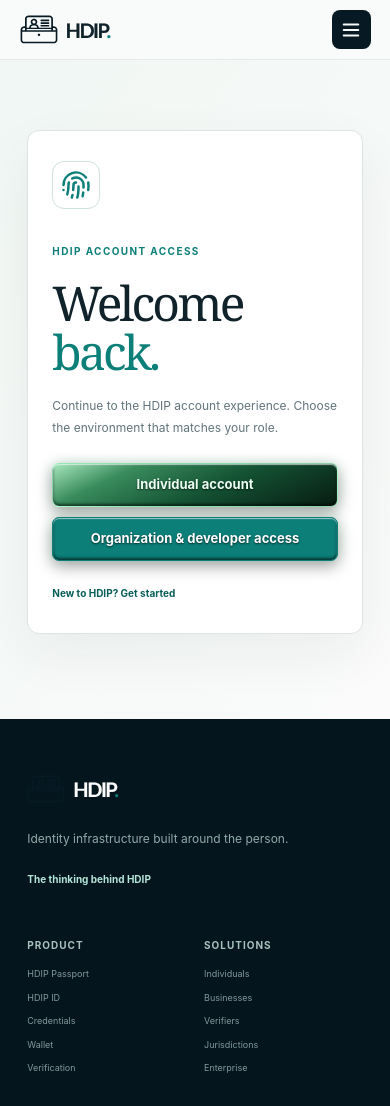
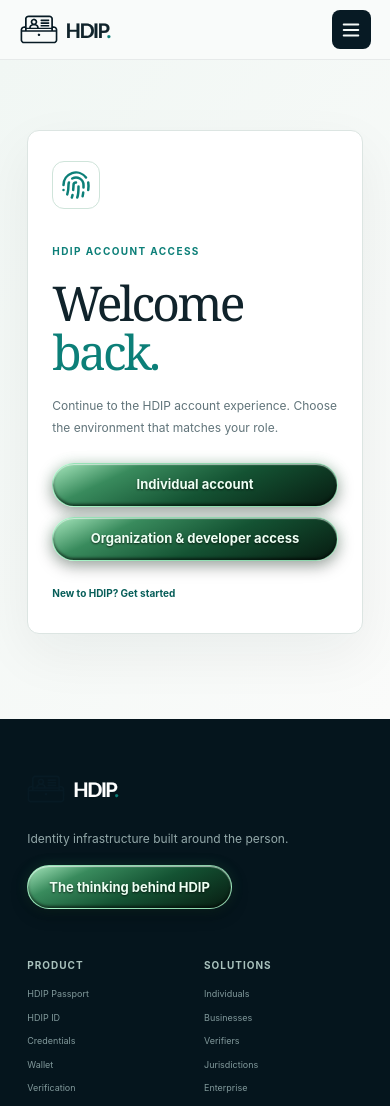
Before and after one commit to Emiloart/hdipassport, a Next.js app: page /sign-in in a window 390 px wide. Shown: the top 1106 px of the page. Built offline with nearby package versions, Linux system fonts and the light colour scheme.

Commit message:
Make all non-hero CTAs consistently oval

```diff
--- a/src/app/globals.css
+++ b/src/app/globals.css
@@ -669,3 +669,66 @@ html,body{width:100%;max-width:100%;overflow-x:clip}
   }
   .next-link{min-width:0;flex:1 1 145px}
 }
+
+
+/* Final CTA normalization: pill-shaped actions everywhere, without altering the hero or carousel controls. */
+.button:not(.hero-primary-cta):not(.architecture-control),
+.text-link,
+.footer-vision,
+.mega-all,
+.next-link{
+  min-height:50px;
+  padding:0 24px;
+  border-radius:999px;
+}
+.text-link,
+.footer-vision{
+  display:inline-flex;
+  align-items:center;
+  justify-content:center;
+  gap:10px;
+  border:1px solid var(--teal);
+  background:var(--teal);
+  color:#fff;
+  font-size:13px;
+  font-weight:700;
+  line-height:1.2;
+  transition:transform .2s,background .2s,box-shadow .2s;
+}
+.text-link:hover,
+.footer-vision:hover{
+  transform:translateY(-2px);
+  border-color:var(--teal-dark);
+  background:var(--teal-dark);
+  color:#fff;
+  box-shadow:0 8px 22px rgba(12,127,120,.18);
+}
+.button:not(.hero-primary-cta):not(.architecture-control){
+  border-radius:999px;
+}
+.next-link{border-radius:999px}
+.mega-all{border-radius:999px}
+@media(max-width:850px){
+  .button:not(.hero-primary-cta):not(.architecture-control),
+  .text-link,
+  .footer-vision,
+  .mega-all,
+  .next-link{min-height:48px}
+}
+@media(max-width:600px){
+  .button:not(.hero-primary-cta):not(.architecture-control),
+  .text-link,
+  .footer-vision,
+  .mega-all,
+  .next-link{
+    min-height:44px;
+    padding:0 21px;
+    border:1px solid rgba(179,255,210,.78);
+    border-radius:999px;
+    color:#edfff3;
+    background:linear-gradient(155deg,#a7e7bd 0%,#398b5d 24%,#145333 56%,#071b11 100%);
+    box-shadow:inset 0 1px 1px rgba(255,255,255,.62),inset 0 -2px 3px rgba(0,0,0,.58),0 5px 16px rgba(0,0,0,.36),0 0 13px rgba(73,203,125,.16);
+    text-shadow:0 1px 2px rgba(0,0,0,.65);
+  }
+  .next-link{min-width:0;flex:1 1 145px}
+}
```
